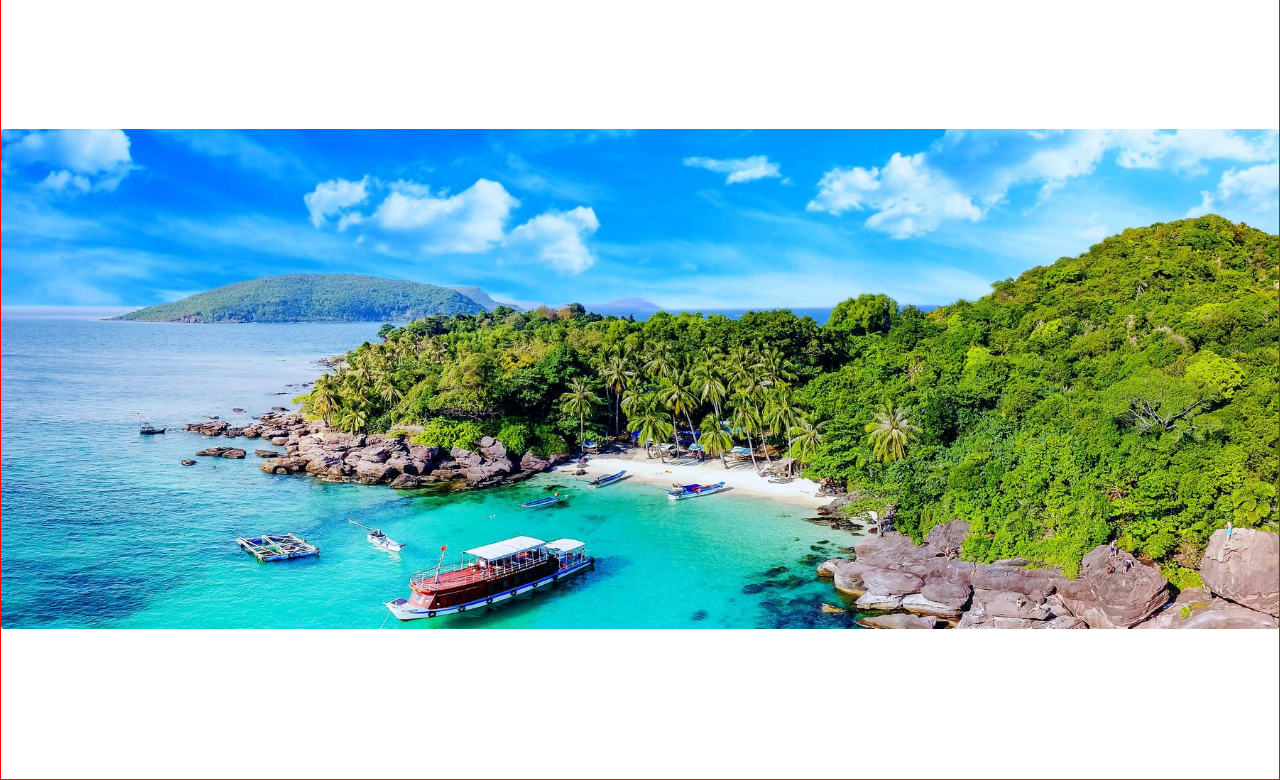
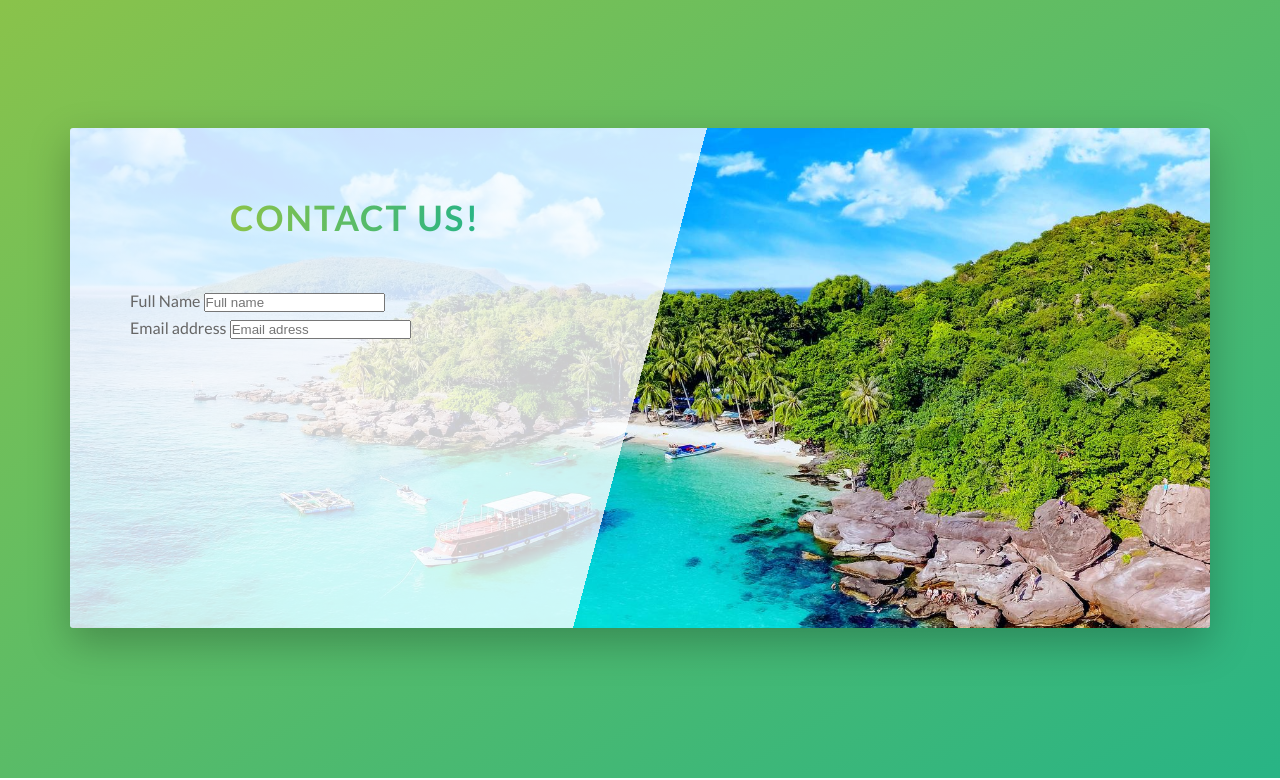
Before and after one commit to Katynguyen1130/vite-tour, a website: page index.html in a window 1280 px wide. Shown: the part 5193-5973 px from the top of the page. Drawn offline with Linux system fonts and the light colour scheme.

Commit message:
build form section june 15

```diff
--- a/index.html
+++ b/index.html
@@ -268,7 +268,31 @@
           <a href="#" class="btn-text">Discover all tours!</a>
         </div>
       </section>
-      <section class="section-book"><div class="book"></div></section>
+      <section class="section-book">
+        <div class="book row">
+          <div class="book__form">
+            <form action="#" class="'form">
+              <div class="u-center-text u-margin-bottom-medium">
+                <h2 class="heading-secondary">Contact us!</h2>
+              </div>
+              <div class="form__group">
+                <label for="name" class="form__label">Full Name</label>
+                <input type="text" class="form__input" id="name" placeholder="Full name" required />
+              </div>
+              <div class="form__group">
+                <label for="email" class="form__label">Email address</label>
+                <input
+                  type="emmail"
+                  class="form__input"
+                  id="email"
+                  placeholder="Email adress"
+                  required
+                />
+              </div>
+            </form>
+          </div>
+        </div>
+      </section>
     </main>
     <!-- <section class="grid-test">
       <div class="row">
--- a/sass/main.scss
+++ b/sass/main.scss
@@ -12,5 +12,6 @@
 @import "components/card";
 @import "components/story";
 @import "components/bg-video";
+@import "components/form";
 
 @import "layout/grid";
--- a/sass/pages/_home.scss
+++ b/sass/pages/_home.scss
@@ -71,13 +71,27 @@
 
 .section-book {
   padding: 15rem 0;
-  background-image: linear-gradient(to righ bottom, $color-primary, $color-primary-dark);
-  border: 1px solid red;
+  background-image: linear-gradient(to right bottom, $color-primary, $color-primary-dark);
 }
 
 .book {
-  background-image: url(../img/beach01.jpg);
+  background-image: linear-gradient(
+      105deg,
+      rgba($color-white, 0.8) 0%,
+      rgba($color-white, 0.8) 50%,
+      transparent 50%
+    ),
+    url(../img/beach01.jpg);
+
   background-size: 100%;
+  margin: 0 auto;
+  background-repeat: no-repeat;
   height: 50rem;
   border-radius: 3px;
+  box-shadow: 0 1.5rem 4rem rgba($color-black, 0.25);
+
+  &__form {
+    width: 50%;
+    padding: 6rem;
+  }
 }
```
Also changed, not shown: css/style.css, sass/components/_form.scss (added).
